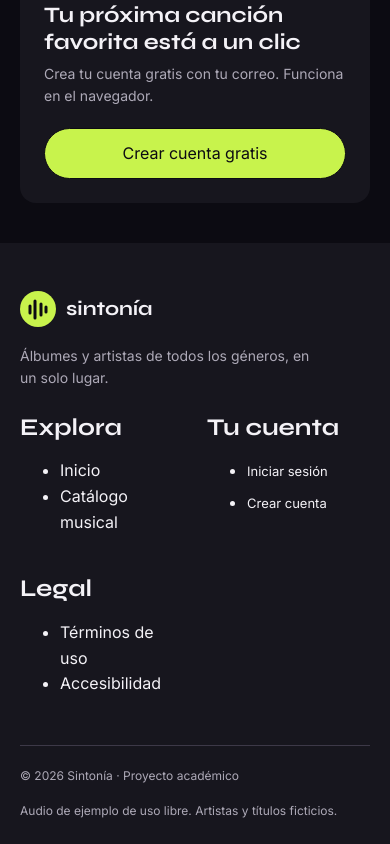
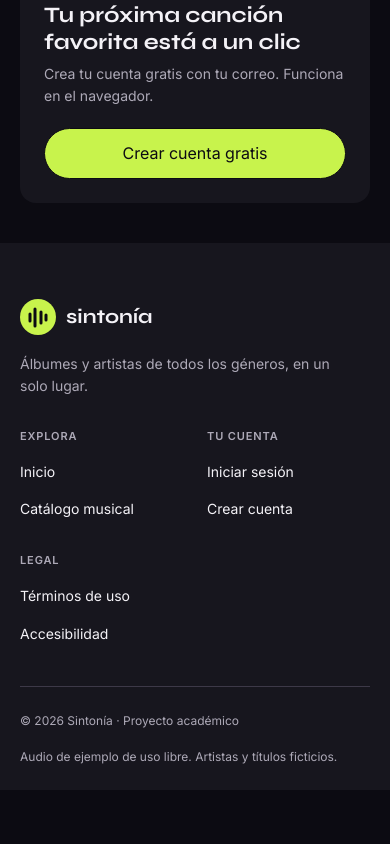
Before and after one commit to SebasMinaZ/Sintonia-project, a React (Vite) app: page / in a window 390 px wide. Shown: the part 1902-2746 px from the top of the page. After the commit the page ends 2692 px from the top, so only its background shows below. Built offline with nearby package versions, Linux system fonts and the light colour scheme; no server answers.

Commit message:
style: disposición del footer según Figma

```diff
--- a/src/components/Footer/Footer.css
+++ b/src/components/Footer/Footer.css
@@ -1,108 +1,75 @@
 .pie-home {
   background: var(--superficie);
-  padding: 48px 0 24px;
+  padding: 56px 0 24px;
 }
 .columnas-pie {
   display: grid;
-  grid-template-columns: 2.6fr 1fr 1fr 1fr;
-  gap: 48px;
+  grid-template-columns: 1fr repeat(3, auto);
+  column-gap: 64px;
+  row-gap: 32px;
 }
-.columnas-pie p {
-  max-width: 300px;
+.pie-marca p {
+  max-width: 340px;
+  margin-top: 12px;
   color: var(--suave);
-  margin-top: 12px;
   font-size: 14px;
 }
-.columnas-pie h3 {
+.pie-columna h2 {
+  margin-bottom: 16px;
+  font-family: var(--fuente-texto);
+  font-size: 11px;
+  font-weight: 600;
+  letter-spacing: 0.08em;
+  text-transform: uppercase;
   color: var(--suave);
-  font:
-    400 13px "Inter",
-    sans-serif;
-  margin-bottom: 12px;
 }
-.columnas-pie > div > a:not(.marca-home),
-.columnas-pie button {
-  display: block;
-  margin-block: 8px;
-  font-size: 13px;
+.pie-columna ul {
+  display: grid;
+  gap: 12px;
+  margin: 0;
+  padding: 0;
+  list-style: none;
 }
-.columnas-pie button {
+.pie-columna a,
+.pie-columna button {
+  font-size: 14px;
   color: var(--tinta);
+}
+.pie-columna button {
+  padding: 0;
   border: 0;
   background: transparent;
-  padding: 0;
   text-align: left;
 }
-.columnas-pie button:hover,
-.columnas-pie > div > a:not(.marca-home):hover {
+.pie-columna a:hover,
+.pie-columna button:hover {
   text-decoration: underline;
 }
 .pie-creditos {
-  border-top: 1px solid var(--borde);
-  margin-top: 32px;
-  padding-top: 20px;
   display: flex;
-  align-items: center;
   justify-content: space-between;
   gap: 16px;
+  margin-top: 40px;
+  padding-top: 24px;
+  border-top: 1px solid var(--borde);
   color: var(--suave);
   font-size: 12px;
 }
-
 @media (max-width: 900px) {
   .columnas-pie {
-    gap: 24px;
-    grid-template-columns: 2fr 1fr 1fr;
+    grid-template-columns: repeat(3, auto);
+    justify-content: start;
   }
-}
-
-@media (max-width: 900px) {
-  .columnas-pie > div:last-child {
-    grid-column: 2 / 4;
+  .pie-marca {
+    grid-column: 1 / -1;
   }
 }
 @media (max-width: 640px) {
   .columnas-pie {
     grid-template-columns: 1fr 1fr;
+    column-gap: 24px;
+  }
+  .pie-creditos {
+    flex-direction: column;
   }
 }
-@media (max-width: 640px) {
-  .columnas-pie > div:first-child {
-    grid-column: 1 / -1;
-  }
-}
-@media (max-width: 640px) {
-  .columnas-pie > div:last-child {
-    grid-column: auto;
-  }
-}
-@media (max-width: 640px) {
-  .pie-creditos {
-    flex-direction: column;
-    align-items: flex-start;
-  }
-}
-
-.columnas-pie {
-  grid-template-columns: 2fr 1fr 1fr;
-}
-@media (max-width: 640px) {
-  .columnas-pie {
-    grid-template-columns: 1fr 1fr;
-  }
-  .columnas-pie > div:first-child {
-    grid-column: 1 / -1;
-  }
-  .columnas-pie > div:last-child {
-    grid-column: auto;
-  }
-}
-
-.landing .columnas-pie {
-  grid-template-columns: 2fr 1fr 1fr;
-}
-@media (max-width: 640px) {
-  .landing .columnas-pie {
-    grid-template-columns: 1fr 1fr;
-  }
-}
```
